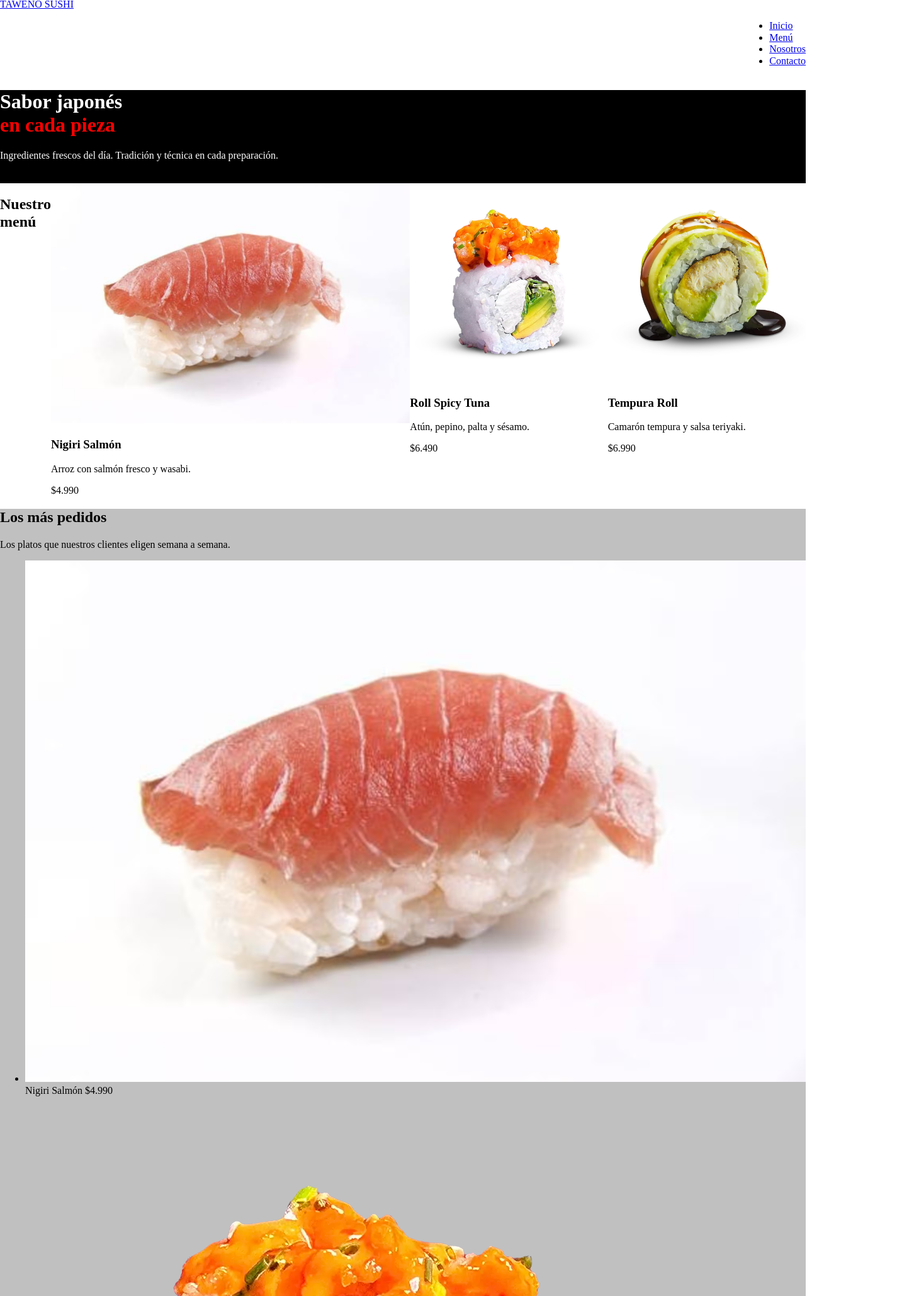
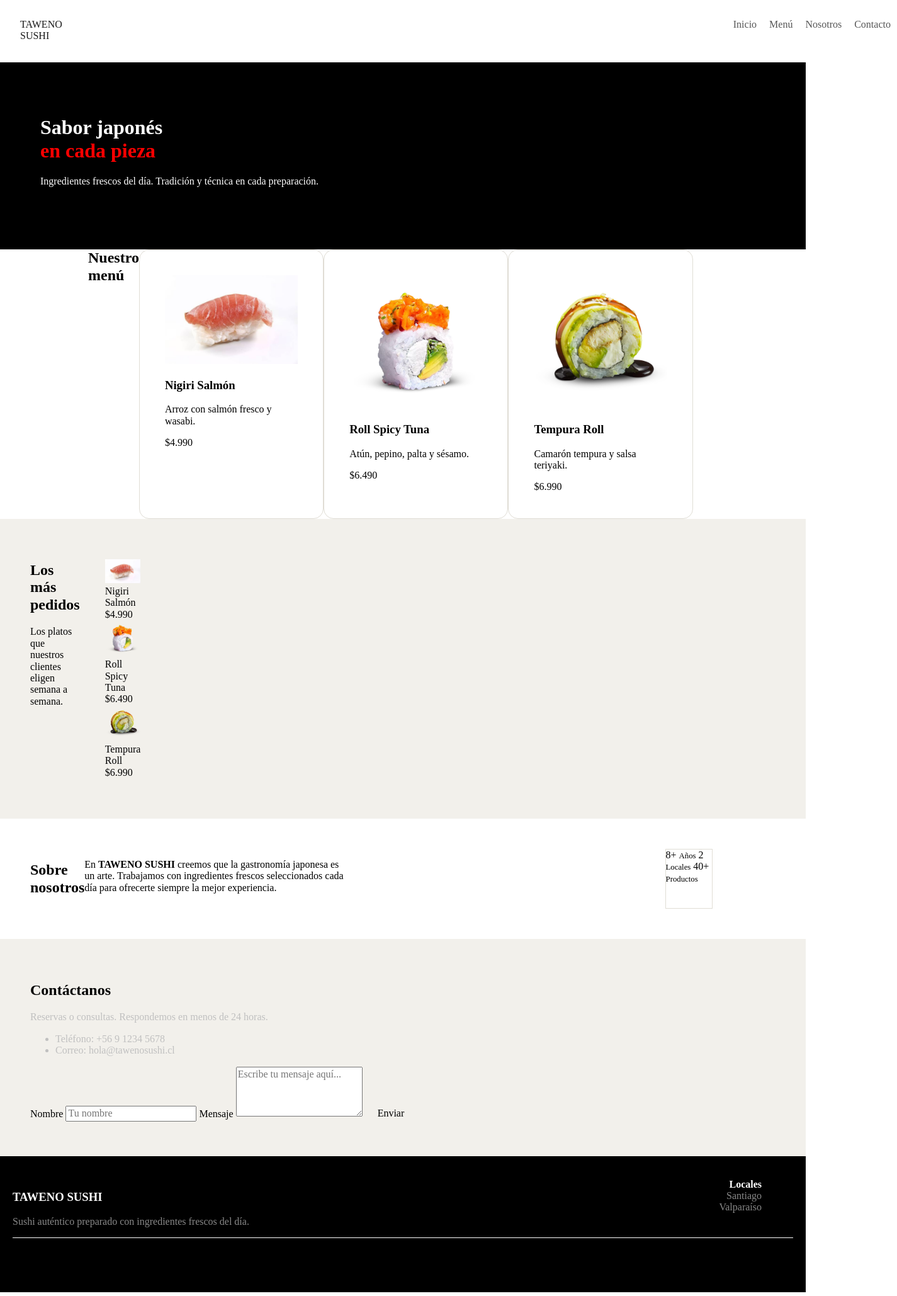
Before and after one commit to albertsan12/evaluacion-p2026, a plain HTML site: page index.html in a window 1280 px wide. Shown: the part 2-2060 px from the top of the page at 63% size, 1425 px wide, since content can reach past the window. Drawn offline with Linux system fonts and the light colour scheme.

Commit message:
feat: avance

```diff
--- a/css/styles.css
+++ b/css/styles.css
@@ -15,6 +15,8 @@ html {
   box-sizing: inherit;
 }
 
+/**header**/
+
 img {
   max-width: 100%;
 }
@@ -26,10 +28,50 @@ body {
 
 .header {
   background-color: #ffffff;
+  padding: 1.6rem;
+  display: flex;
+}
+
+.titulo {
+  display: flex;
+  padding-right: 100rem;
+
+}
+
+.titulo a {
+  color:#1a1a1a;
+  padding: 1.6rem;
+  text-decoration: none;
+
+
+}
+
+.navbar {
+  display: flex;
+  justify-content: end;
+  color: black;
+  justify-content: flex-end;
+}
+
+.nav-items {
+  display: flex;
+  flex-direction: row;
+
+}
+
+.nav-items li {
+  list-style: none;
+}
+
+.nav-items li a {
+  text-decoration: none;
+  padding: 1rem;
+  color: #555555;
 }
 
 .hero {
   background-color: black;
+  padding: 6.4rem;
 }
 
 .subtitulo-rojo {
@@ -50,38 +92,151 @@ body {
   padding: 1.5rem;
 }
 
-.footer {
-  background-color: black;
-}
-
 .texto-gris {
   color: silver;
 }
 
-.seccion-pedidos {
-  background-color: silver;
-}
+/**menu**/
 
 .menu {
   display: flex;
+  justify-content: space-between;
 }
 
-.seccion.contacto {
+.subtitulo-menu {
+  margin: 0;
   display: flex;
-  background-color: f2f0eb;
+}
+.menu-subtitulo h2{
+  flex-direction: column;
+  margin: 0;
 }
 
-.navbar {
+.container {
+  width: 100rem;
+  margin: 0 auto;
   display: flex;
-  justify-content: end;
-  text-decoration: none;
-  color: black;
+}
+
+.cards {
+  display: flex;
+}
+.card-sushi {
+  border: 0.1rem solid #e0ddd5;
+  padding: 4rem;
+  border-radius: 1.6rem;
+  flex-basis: calc(33% - 1rem);
+}
+
+/**pedidos**/
+
+.seccion-pedidos {
+  background-color: #f2f0eb;
+  padding: 4.8rem;
+}
+
+.contenedor-pedidos {
+  display: flex;
+  width: 4.8rem;
+  justify-content: 4.8rem;
+  flex-basis: 30%;
+  padding-right: 100rem;
+  width: 90%;
+}
+
+.cards-pedidos ul {
+  flex-direction: column;
+}
+
+.cards-pedidos li {
+  list-style: none;
+}
+
+/**nosotros**/
+.seccion-nosotros {
+  background-color: #ffffff;
+  display: flex;
+  padding: 4.8rem;
+}
+
+.texto-nosotros {
+  display: flex;
+}
+
+.info-nosotros {
+  display: flex;
+  padding-left: 50rem;
+  padding-right: 10rem;
+}
+
+.margen {
+  border: 0.1rem solid #e0ddd5;
+}
+/**contacto**/
+.seccion-contacto{
+  background-color: #f2f0eb;
+  padding: 4.8rem;
+}
+
+.contacto {
+  display: flex;
+}
+
+.formulario {
+  flex-direction: column;
+}
+
+/**footer**/
+
+.footer {
+  background-color: black;
+  display: flex;
+  flex-direction: column;
+  padding: 3.6rem 2rem;
 }
 
 .contenido-superior {
   display: flex;
+  margin-right: 5rem;
+  flex-direction: row;
+  justify-content: space-between;
+
 }
 
-contenido-inferior {
-  align-items: end;
+.columna1 h3 {
+  color: #ffffff;
 }
+
+.columna1 p {
+  color: #888888;
+}
+
+.columna2 {
+  display: flex;
+  flex-direction: column;
+  align-items: flex-end;
+  text-align: right;
+}
+
+.columna2 h4 {
+  margin: 0;
+  color: #ffffff;
+}
+
+.columna2 ul {
+  margin: 0;
+  padding: 0;
+  list-style: none;
+}
+.columna2 li{
+  color: #888888;
+  text-decoration: none;
+}
+
+.contenido-inferior {
+  border-top: solid white 0.1rem;
+}
+
+.contenido-inferior p {
+  text-align: center;
+}
--- a/index.html
+++ b/index.html
@@ -19,11 +19,11 @@
   <header>
     <div class="header">
        <nav class="navbar-container">
+          <div div class="navbar">
             <div class="titulo">
               <a href="#">TAWENO SUSHI</a>
             </div>
-          <div div class="navbar">
-            <ul class="nav items">
+            <ul class="nav-items">
               <li><a href="#">Inicio</a></li>
               <li><a href="#">Menú</a></li>
               <li><a href="#">Nosotros</a></li>
@@ -50,7 +50,9 @@
   <!-- ===================== INICIO NUESTRO MENÚ ===================== -->
   <main>
     <section class="menu">
-      <h2>Nuestro menú</h2>
+      <article class="container">
+          <h2 class="subtitulo-menu">Nuestro menú</h2>
+        <div class="cards">
           <div class="card-sushi">
             <img src="img/sushi1.jpg" alt="Nigiri Salmón">
             <h3>Nigiri Salmón</h3>
@@ -63,12 +65,14 @@
             <p>Atún, pepino, palta y sésamo.</p>
             <span>$6.490</span>
           </div>
-      <div class="sushi">
+          <div class="card-sushi">
             <img src="img/sushi3.jpg" alt="Tempura Roll">
             <h3>Tempura Roll</h3>
             <p>Camarón tempura y salsa teriyaki.</p>
             <span>$6.990</span>
           </div>
+        </div>
+      </article>
     </section>
 
     <!-- ===================== FIN NUESTRO MENÚ ===================== -->
@@ -76,9 +80,12 @@
 
     <!-- ===================== INICIO LOS MÁS PEDIDOS ===================== -->
     <section class="seccion-pedidos">
+      <div class="contenedor-pedidos">
+        <article class="columna-izquierda">
           <h2>Los más pedidos</h2>
           <p>Los platos que nuestros clientes eligen semana a semana.</p>
-
+        </article>
+        <div class="cards-pedidos">
           <ul>
             <li>
               <img src="img/sushi1.jpg" alt="Nigiri Salmón">
@@ -90,22 +97,27 @@
               <span>Roll Spicy Tuna</span>
               <span>$6.490</span>
             </li>
-        <li>
+            <li class="card-pedidos">
               <img src="img/sushi3.jpg" alt="Tempura Roll">
               <span>Tempura Roll</span>
               <span>$6.990</span>
             </li>
           </ul>
+        </div>
+      </div>
     </section>
     <!-- ===================== FIN LOS MÁS PEDIDOS ===================== -->
 
 
     <!-- ===================== INICIO SOBRE NOSOTROS ===================== -->
-    <section>
+    <section class="seccion-nosotros">
+      <div class="texto-nosotros">
         <h2>Sobre nosotros</h2>
         <p>En <strong>TAWENO SUSHI</strong> creemos que la gastronomía japonesa es un arte. Trabajamos con ingredientes
           frescos seleccionados cada día para ofrecerte siempre la mejor experiencia.</p>
-
+      </div>
+      <div class="info-nosotros">
+        <div class="margen">
           <span>8+</span>
           <small>Años</small>
 
@@ -114,14 +126,16 @@
 
           <span>40+</span>
           <small>Productos</small>
+        </div>
+      </div>
     </section>
     <!-- ===================== FIN SOBRE NOSOTROS ===================== -->
 
 
     <!-- ===================== INICIO CONTACTO ===================== -->
-    <section class="container seccion-contacto">
-      <article class="Contacto-">
-        <div>
+    <section class="seccion-contacto">
+      <article class="ontacto-">
+        <div info-contacto>
           <h2>Contáctanos</h2>
           <p class="texto-gris">Reservas o consultas. Respondemos en menos de 24 horas.</p>
           <ul class="texto-gris">
@@ -150,12 +164,10 @@
   <footer class="footer">
       <div class="contenido-superior">
         <div class="columna1">
-          <div>
           <h3 class="texto-blanco">TAWENO SUSHI</h3>
-          <div>
           <p class="texto-gris">Sushi auténtico preparado con ingredientes frescos del día.</p>
         </div>
-        </div>
+
         <div class="columna2">
           <h4 class="texto-blanco">Locales</h4>
           <ul class="texto-gris">
@@ -164,8 +176,9 @@
           </ul>
         </div>
       </div>
+
     <div class="contenido-inferior">
-      <p class="texto-gris">© 2026 TAWENO SUSHI. Todos los derechos reservados.</p>
+      <p >© 2026 TAWENO SUSHI. Todos los derechos reservados.</p>
     </div>
   </footer>
 
```
Lines whose indentation alone changed are shown as unchanged.
